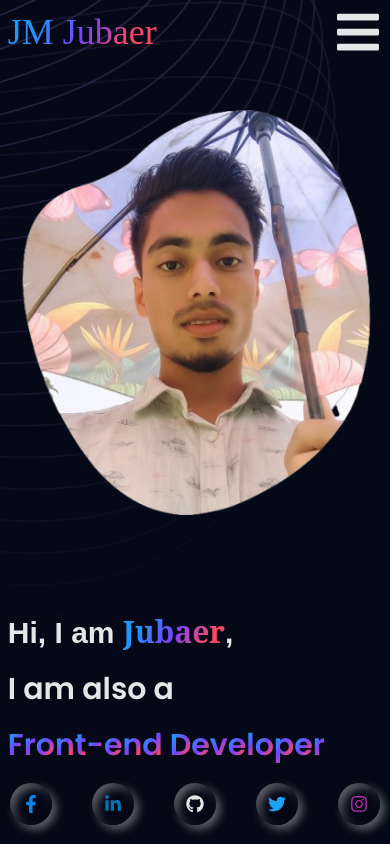
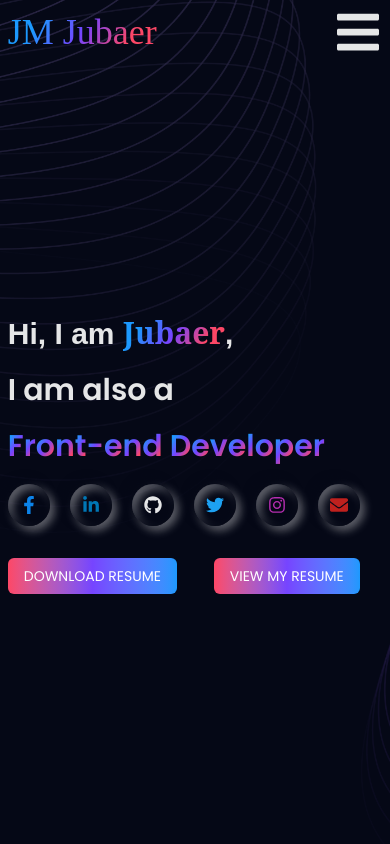
Before and after one commit to jmjubaer/jm-protfulio, a Next.js app: page / in a window 390 px wide. Shown: the top 844 px of the page. Built offline with nearby package versions, Linux system fonts and the light colour scheme; no server answers; a web font is replaced by a local one.

Commit message:
make responsive the banner section

```diff
--- a/src/app/globals.css
+++ b/src/app/globals.css
@@ -110,7 +110,7 @@ html {
     font-weight: 700 !important;
 }
 .button_primary {
-    @apply px-7 py-3 bg-gradient-to-r to-[#1C99FE] via-[#7644FF] from-[#FD4766]  text-white rounded-md cursor-pointer;
+    @apply sm:px-5 px-4 md:px-7 py-2 md:py-3 bg-gradient-to-r to-[#1C99FE] via-[#7644FF] from-[#FD4766] text-sm sm:text-base text-white rounded-md cursor-pointer uppercase;
 }
 .button{
     @apply text-center px-5 py-3  text-white rounded-md cursor-pointer;
--- a/src/components/pages/home/banner/index..tsx
+++ b/src/components/pages/home/banner/index..tsx
@@ -20,7 +20,7 @@ import { FlipWords } from "./FlipWord";
 const Banner = () => {
     return (
         <div id='home' className='pt-8 bg-hero'>
-            <div className='grid md:grid-cols-3 gap-5 justify-between items-center min-h-screen jm_container '>
+            <div className='grid md:grid-cols-3 gap-5 justify-between items-center min-h-screen jm_container py-10 md:py-0'>
                 <div className='md:col-span-2 order-2 md:order-1'>
                     <h1 className='text-3xl mb-5 heading_font font-semibold'>
                         Hi, I am{" "}
@@ -72,7 +72,7 @@ const Banner = () => {
                         ]}
                         className='text-3xl md:text-4xl lg:text-7xl font-semibold  text-white mt-5 gradient_text'
                     />
-                    <ul className='flex flex-wrap justify-center sm:justify-normal gap-10 mt-5'>
+                    <ul className='flex flex-wrap justify-center sm:justify-normal gap-5 sm:gap-7 md:gap-10 mt-5'>
                         <li className='p-3 rounded-full dics_effects'>
                             <a
                                 target='_blank'
@@ -122,17 +122,17 @@ const Banner = () => {
                             </a>
                         </li>
                     </ul>
-                    <div className='flex flex-wrap gap-8 mt-8'>
+                    <div className='flex flex-wrap md:gap-8 gap-2 sm:gap-3 justify-between md:justify-start mt-8'>
                         <Button>
                             <a href='/Resume.pdf' download={true}>
-                                Download my resume
+                                Download resume
                             </a>
                         </Button>
                         <ShowResumeModal />
                     </div>
                 </div>
 
-                <Image className='order-1 md:order-3' src={newImage} alt='' />
+                <Image className='order-1 md:order-3 hidden md:block' src={newImage} alt='' />
             </div>
         </div>
     );
--- a/src/components/ui/Button.tsx
+++ b/src/components/ui/Button.tsx
@@ -4,7 +4,7 @@ type TProps = {
 const Button = ({ children }: TProps) => {
     return (
         <div>
-            <button className='px-7 py-3 bg-gradient-to-r to-[#1C99FE] via-[#7644FF] from-[#FD4766] uppercase text-white rounded-md cursor-pointer'>
+            <button className=' button_primary'>
                 {children}
             </button>
         </div>
```
